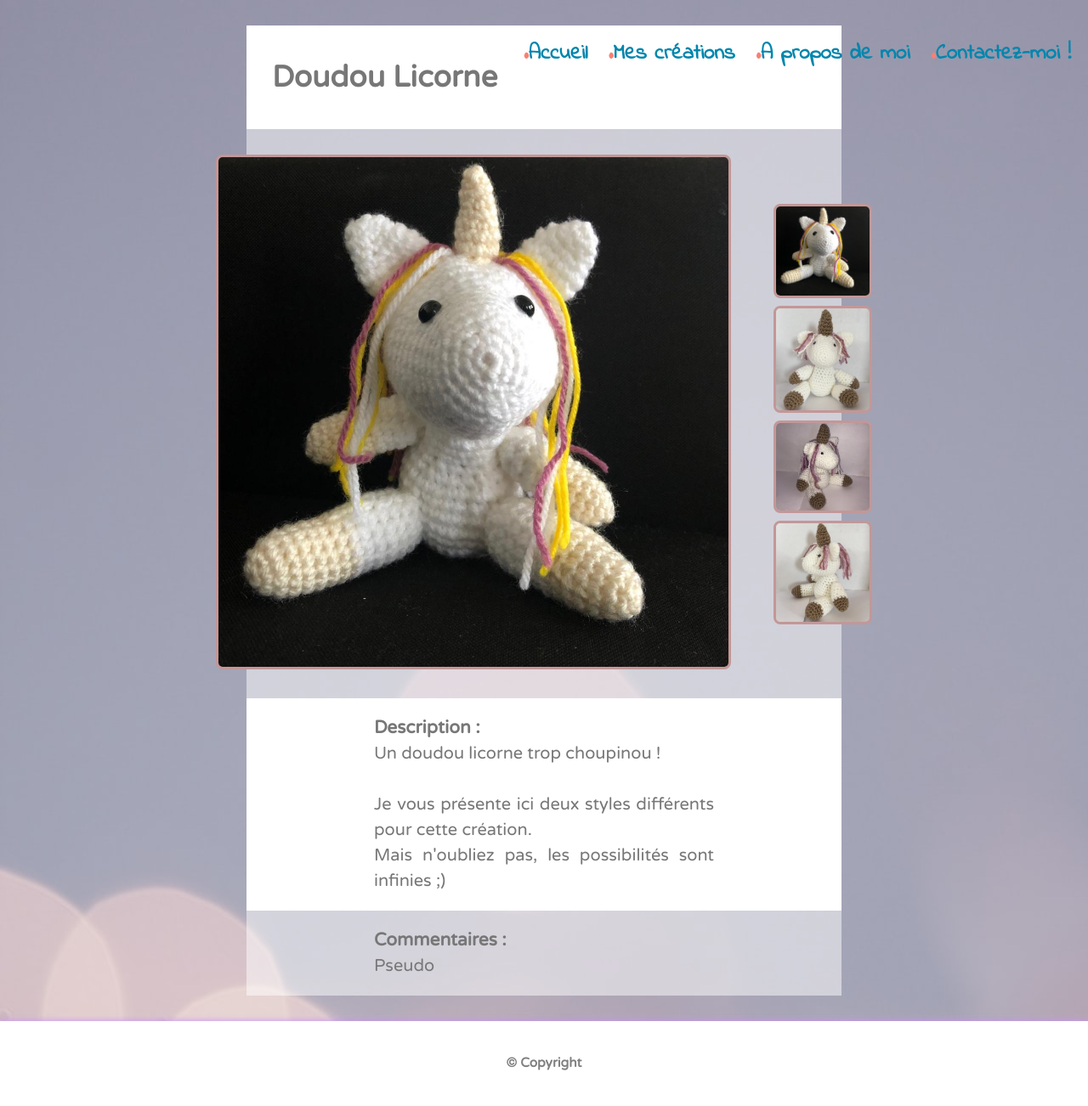
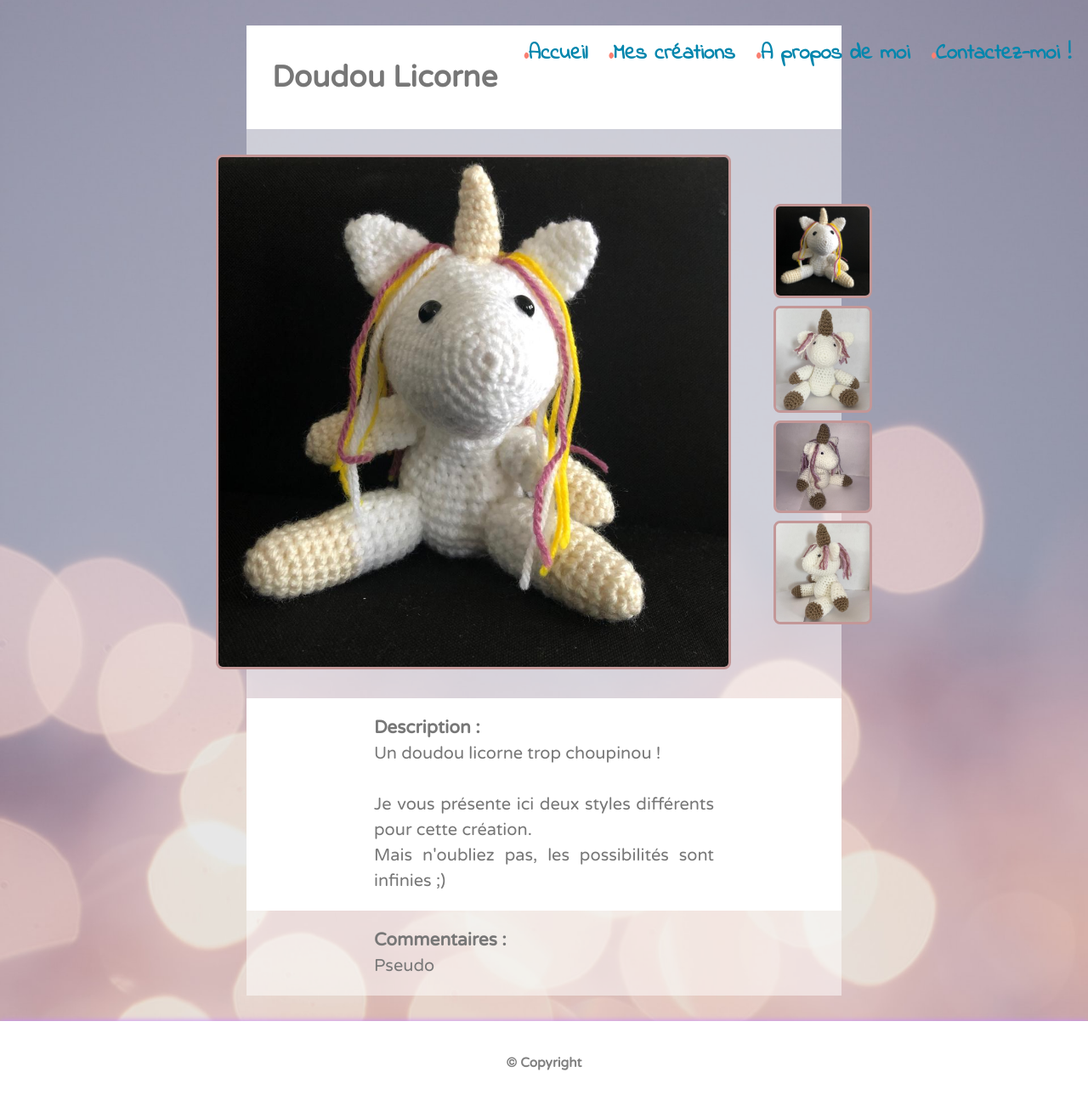
Before and after one commit to Lolo8894/Projet-Symfony, a Symfony app: template templates/general/description1.html.twig in a window 1280 px wide. Shown: the part 120-1422 px from the top of the page at 85% size. Run offline with Twig, Linux system fonts and the light colour scheme; the template is opened without the code that fills it, so the values that code supplies are empty; some libraries are stand-ins or nearby versions.

Commit message:
08/06/2020 14:20

```diff
--- a/public/css/style.css
+++ b/public/css/style.css
@@ -19,6 +19,9 @@ body {
   font-family: 'Varela Round', sans-serif;
   font-size: 15px;
   background: url("/images/background.jpg");
+  background-repeat: no-repeat;
+  background-size: cover;
+  background-position: top;
 }
 /* Style par défaut si pas de style précis appliqué */
 
```
